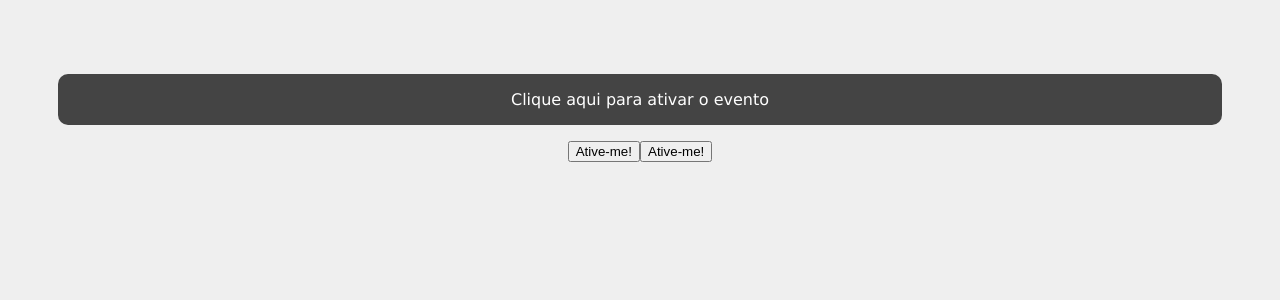
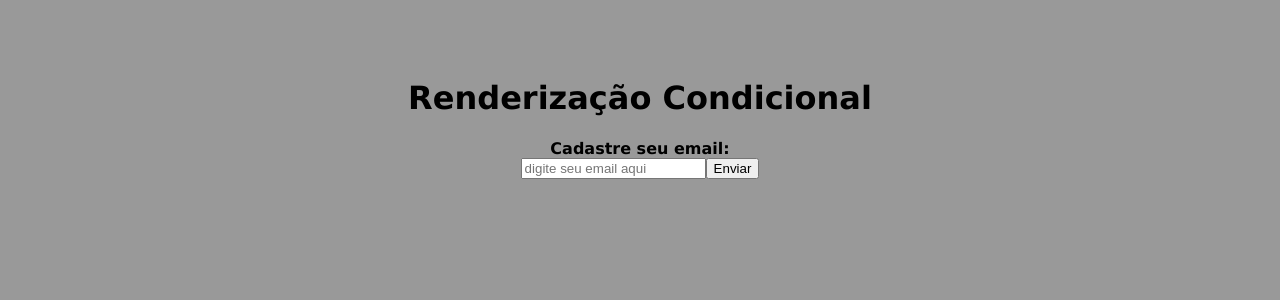
Before and after one commit to mateuscorreiaazevedo/react, a React (Create React App) app in the folder my-project/: page / in a window 1280 px wide. Shown: the top 300 px of the page. Built offline with nearby package versions, Linux system fonts and the light colour scheme.

Commit message:
renderização condicional

```diff
--- a/my-project/src/App.js
+++ b/my-project/src/App.js
@@ -1,14 +1,13 @@
 import "./App.css";
-import EventoProps from "./components/Aula06/EventoProps";
+import { Conditionals } from "./components/Aula07/Conditionals";
 
-const App = () =>
+export default function App() {
 
-<div className="App">
-    <EventoProps />
-  </div>
+  return (
+    <div className="App">
+      <h1>Renderização Condicional</h1>
+      <Conditionals />
+    </div>
+  )
 
-
-
-
-
-export default App;
+}
--- /dev/null
+++ b/my-project/src/components/Aula07/Conditionals.jsx
@@ -0,0 +1,35 @@
+import { useState } from 'react'
+
+export function Conditionals() {
+    const [email, setEmail] = useState()
+    const [userEmail, setUserEmail] = useState()
+
+    function sendEmail(e) {
+        e.preventDefault()
+        setUserEmail(email)
+    }
+
+    const clearEmail = () => setUserEmail('')
+
+    return (
+        <div>
+            <b>Cadastre seu email:</b>
+            <form action="">
+                <input
+                    type="email"
+                    name="email"
+                    id="email"
+                    placeholder="digite seu email aqui"
+                    onChange={(e) => setEmail(e.target.value)}
+                />
+                <button onClick={sendEmail} type="submit">Enviar</button>
+                {userEmail &&(
+                    <div>
+                        <p>O email do usuário é: <b>{userEmail}</b></p>
+                        <button onClick={clearEmail}>Limpar</button>
+                    </div>
+                )}
+            </form>
+        </div>
+    )
+}
--- a/my-project/src/index.css
+++ b/my-project/src/index.css
@@ -1,12 +1,5 @@
 body {
   padding: 50px;
-  background-color: #efefef;
+  background-color: #999;
   font-family: Verdana, Geneva, Tahoma, sans-serif;
 }
-
-h1, p {
-  color: #fff;
-  background-color: #444;
-  border-radius: 10px;
-  padding: 1rem 0;
-}
```
